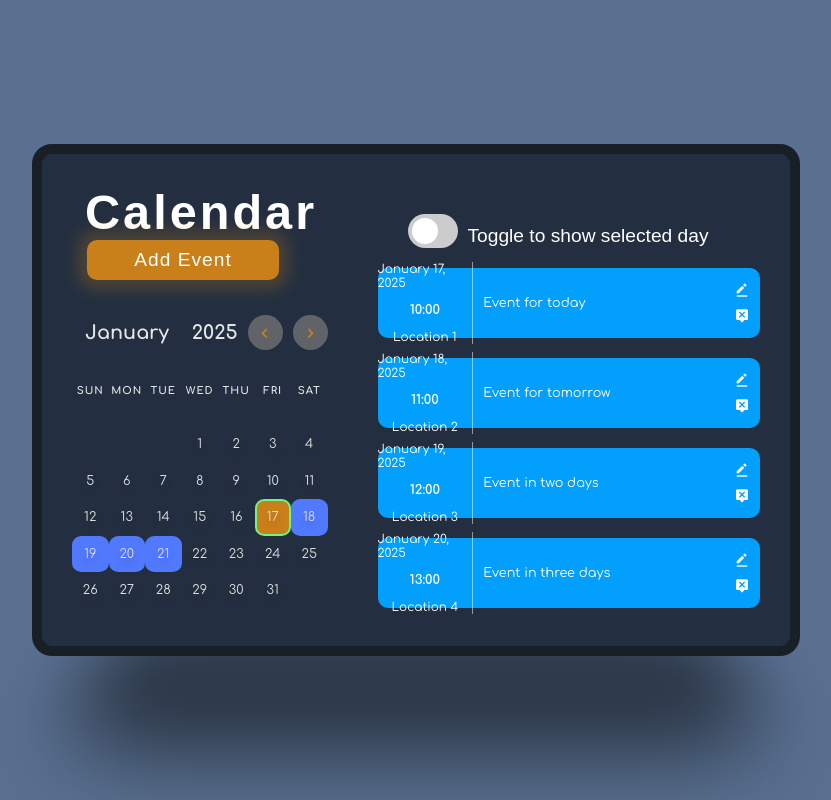
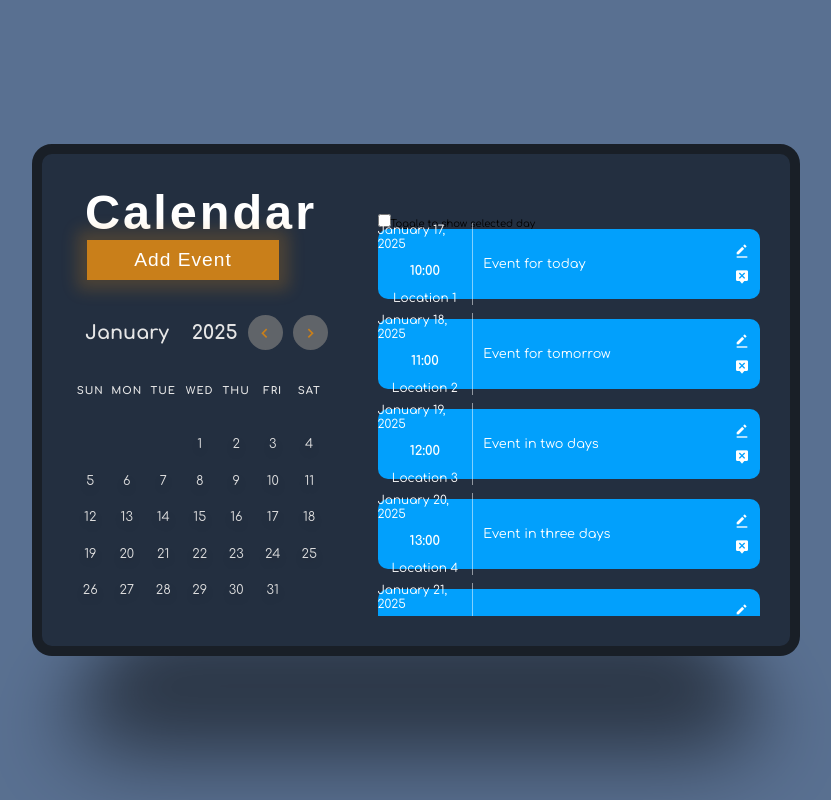
Before and after one commit to ZevWepster/calendarApp, a React (Vite) app: page / in a window 1280 px wide. Shown: the whole page, without its empty margins (224-1055 px from the left). Built offline with nearby package versions, Linux system fonts and the light colour scheme.

Commit message:
added css for days selection

```diff
--- a/src/components/CalendarApp.css
+++ b/src/components/CalendarApp.css
@@ -68,42 +68,6 @@
   cursor: pointer;
 }
 
-.add-event-btn {
-  width: clamp(15rem, 15cqi, 25rem);
-  height: 4rem;
-  background-color: #c97f1a;
-  color: #fff;
-  font-family: "Montserrat", sans-serif;
-  font-size: clamp(1.5rem, 1.5cqi, 2.2rem);
-  letter-spacing: 0.1rem;
-  border: none;
-  border-radius: 1rem;
-  box-shadow: 0 0 1.5rem 1rem rgba(239, 144, 17, 0.2);
-  cursor: pointer;
-  margin-left: 1.5rem;
-}
-
-.toggle-events-btn {
-  width: clamp(15rem, 15cqi, 25rem);
-  height: 4rem;
-  background-color: #5179fd;
-  color: #fff;
-  font-family: "Montserrat", sans-serif;
-  font-size: clamp(1.5rem, 1.5cqi, 2.2rem);
-  letter-spacing: 0.1rem;
-  border: none;
-  border-radius: 1rem;
-  box-shadow: 0 0 1.5rem 1rem rgba(81, 121, 253, 0.2);
-  cursor: pointer;
-  margin-left: 1.5rem;
-  margin-bottom: 1rem;
-  padding: 0;
-}
-
-.toggle-events-btn:hover {
-  background-color: #405ecf;
-}
-
 .weekdays {
   width: 100%;
   display: flex;
@@ -141,28 +105,7 @@
 .current-day {
   background-color: #c97f1a;
   border-radius: 25%;
-
   box-shadow: 0 0 1.5rem rgba(239, 144, 17, 0.3);
-}
-
-.selected-day {
-  /* background-color: #5179fd; */
-  border-radius: 25%;
-  border: 2px solid #6df57f;
-  color: #fff;
-}
-
-.selected-today {
-  background-color: #c97f1a;
-  border: 2px solid #6df57f;
-  border-radius: 25%;
-  color: #fff;
-}
-
-.event-day {
-  background-color: #5179fd;
-  border-radius: 25%;
-  color: #fff;
 }
 
 .events {
@@ -170,7 +113,6 @@
   height: 100%;
   padding: 3rem 0;
   overflow-y: auto;
-  box-sizing: border-box;
 }
 
 .events::-webkit-scrollbar {
@@ -197,8 +139,6 @@
 .time-input {
   display: flex;
   column-gap: 1rem;
-  border-radius: 0.5rem;
-  padding: 0.5rem;
 }
 
 .event-time-popup {
@@ -261,10 +201,22 @@
   font-size: clamp(1.5rem, 1.5cqi, 2.2rem);
   letter-spacing: 0.1rem;
   border: none;
-  border-radius: 1rem;
   box-shadow: 0 0 1.5rem 1rem rgba(239, 144, 17, 0.2);
   cursor: pointer;
-  padding-bottom: 0.5rem;
+}
+
+.add-event-btn {
+  width: clamp(15rem, 15cqi, 25rem);
+  height: 4rem;
+  background-color: #c97f1a;
+  color: #fff;
+  font-family: "Montserrat", sans-serif;
+  font-size: clamp(1.5rem, 1.5cqi, 2.2rem);
+  letter-spacing: 0.1rem;
+  border: none;
+  box-shadow: 0 0 1.5rem 1rem rgba(239, 144, 17, 0.2);
+  cursor: pointer;
+  margin-left: 1.5rem;
 }
 
 .event-popup-btn:active {
@@ -352,76 +304,6 @@
 
 .bx {
   pointer-events: auto;
-}
-
-.switch {
-  position: relative;
-  display: inline-block;
-  width: 60px;
-  height: 34px;
-  margin-left: 1.5rem;
-  margin-bottom: 1rem;
-}
-
-.switch input {
-  opacity: 0;
-  width: 0;
-  height: 0;
-}
-
-.slider {
-  position: absolute;
-  cursor: pointer;
-  top: 0;
-  left: 0;
-  right: 0;
-  bottom: 0;
-  background-color: #ccc;
-  transition: 0.4s;
-  border-radius: 34px;
-}
-
-.slider:before {
-  position: absolute;
-  content: "";
-  height: 26px;
-  width: 26px;
-  left: 4px;
-  bottom: 4px;
-  background-color: white;
-  transition: 0.4s;
-  border-radius: 50%;
-}
-
-input:checked + .slider {
-  background-color: #5179fd;
-}
-
-input:checked + .slider:before {
-  /* transform: translateX(26px); */
-  transform: translateX(1.6rem);
-}
-
-.slider.round {
-  border-radius: 34px;
-}
-
-.slider.round:before {
-  border-radius: 50%;
-}
-
-.toggle-container {
-  display: flex;
-  align-items: center;
-  margin-left: 1.5rem;
-  margin-bottom: 1rem;
-}
-
-.toggle-container span {
-  margin-right: 1rem;
-  color: #fff;
-  font-family: "Montserrat", sans-serif;
-  font-size: clamp(1.5rem, 1.5cqi, 2.2rem);
 }
 
 @media (max-width: 850px) {
```
